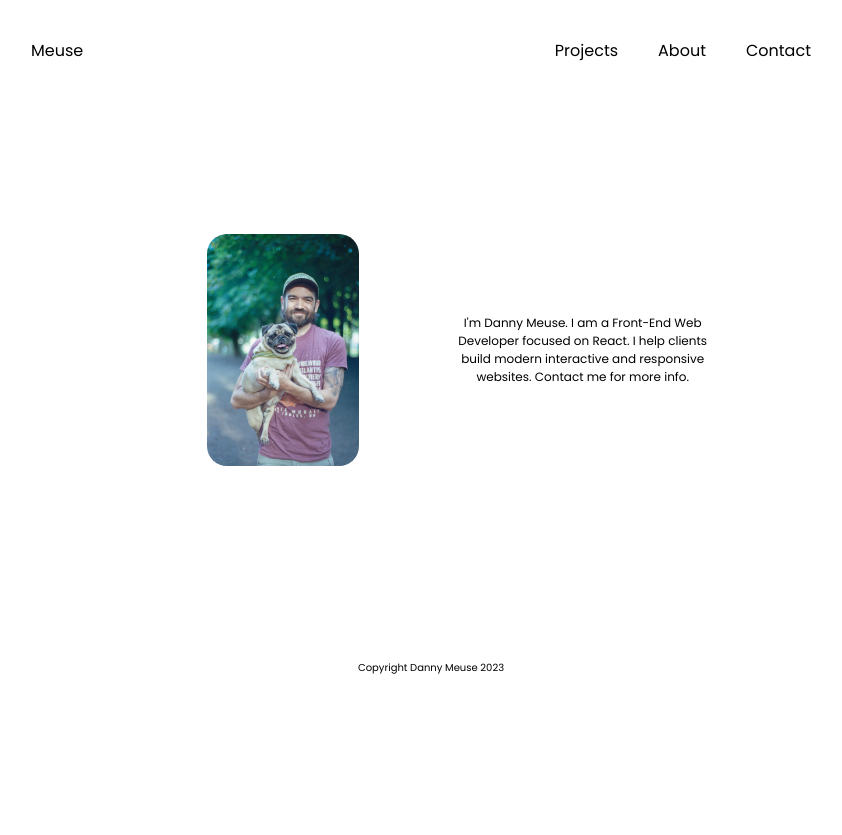
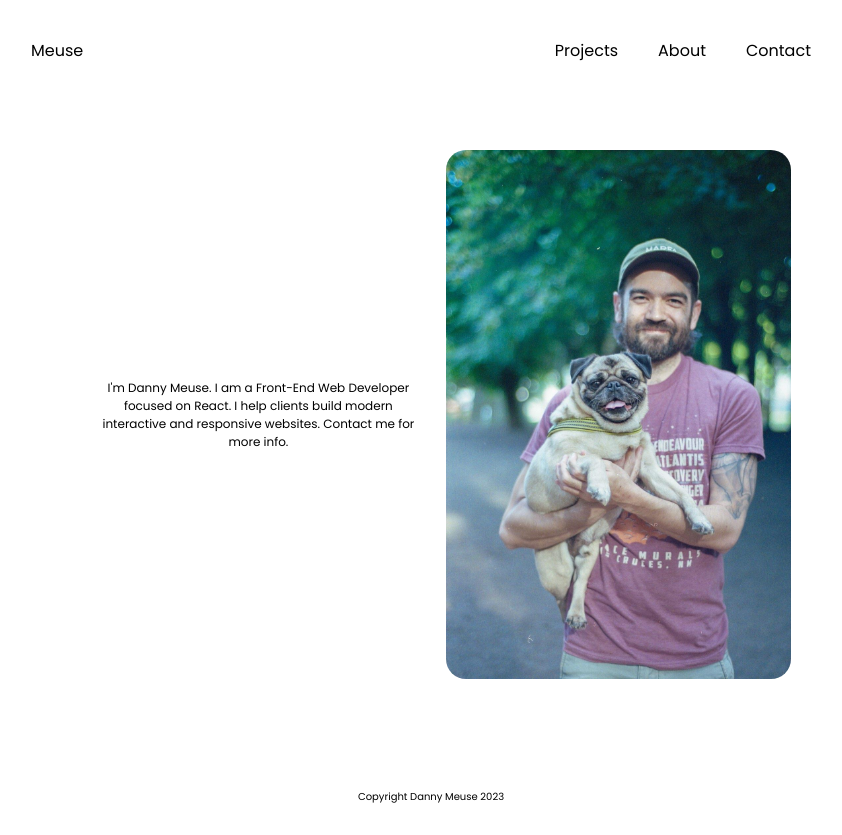
Before and after one commit to dannyissocool/gatsby-themed-portfolio, a Gatsby site: page /about in a window 1280 px wide. Shown: the whole page, without its empty margins (209-1051 px from the left). Before the commit the page ends 800 px from the top, so only its background shows below. Built offline with nearby package versions, Linux system fonts and the light colour scheme; Gatsby itself is replaced by a stand-in of ours.

Commit message:
CSS changes on About page, also fixed links on Projects

```diff
--- a/src/components/ProjectPreview.js
+++ b/src/components/ProjectPreview.js
@@ -32,7 +32,7 @@ const ProjectPreview = ({
 
         <div dangerouslySetInnerHTML={{ __html: html }}></div>
         <h5>{stack}</h5>
-        <div>
+        <div className="links">
           <a target="_blank" rel="noreferrer" href={repo}>
             Github Repo
           </a>
--- a/src/pages/about.js
+++ b/src/pages/about.js
@@ -9,12 +9,12 @@ const about = ({ data }) => {
   return (
     <Layout>
       <StyledAboutPage>
-        <GatsbyImage image={image} alt="" />
         <p>
           I'm Danny Meuse. I am a Front-End Web Developer focused on React. I
           help clients build modern interactive and responsive websites. Contact
           me for more info.
         </p>
+        <GatsbyImage image={image} alt="" />
       </StyledAboutPage>
     </Layout>
   );
--- a/src/styled/about.styled.js
+++ b/src/styled/about.styled.js
@@ -2,17 +2,15 @@ import styled from "styled-components";
 
 export const StyledAboutPage = styled.div`
   min-height: 50vh;
-  max-width: 600px;
+  max-width: 90%;
   margin: 0 auto;
+  display: flex;
+  flex-direction: column-reverse;
 
   img {
     margin: 0 auto;
-    width: 50%;
-    max-width: 100%;
     border-radius: 20px;
-
-    :hover {
-    }
+    width: 70%;
   }
 
   p {
@@ -23,12 +21,16 @@ export const StyledAboutPage = styled.div`
 
   @media (min-width: 768px) {
     margin: 50px auto;
-    display: flex;
+    flex-direction: row;
     justify-content: center;
     align-items: center;
 
+    img {
+      width: 100%;
+    }
+
     p {
-      margin: 0 10px;
+      margin: 0 30px;
     }
   }
 `;
```
Also changed, not shown: src/styled/projectPreview.styled.js (+20 -2 lines).
